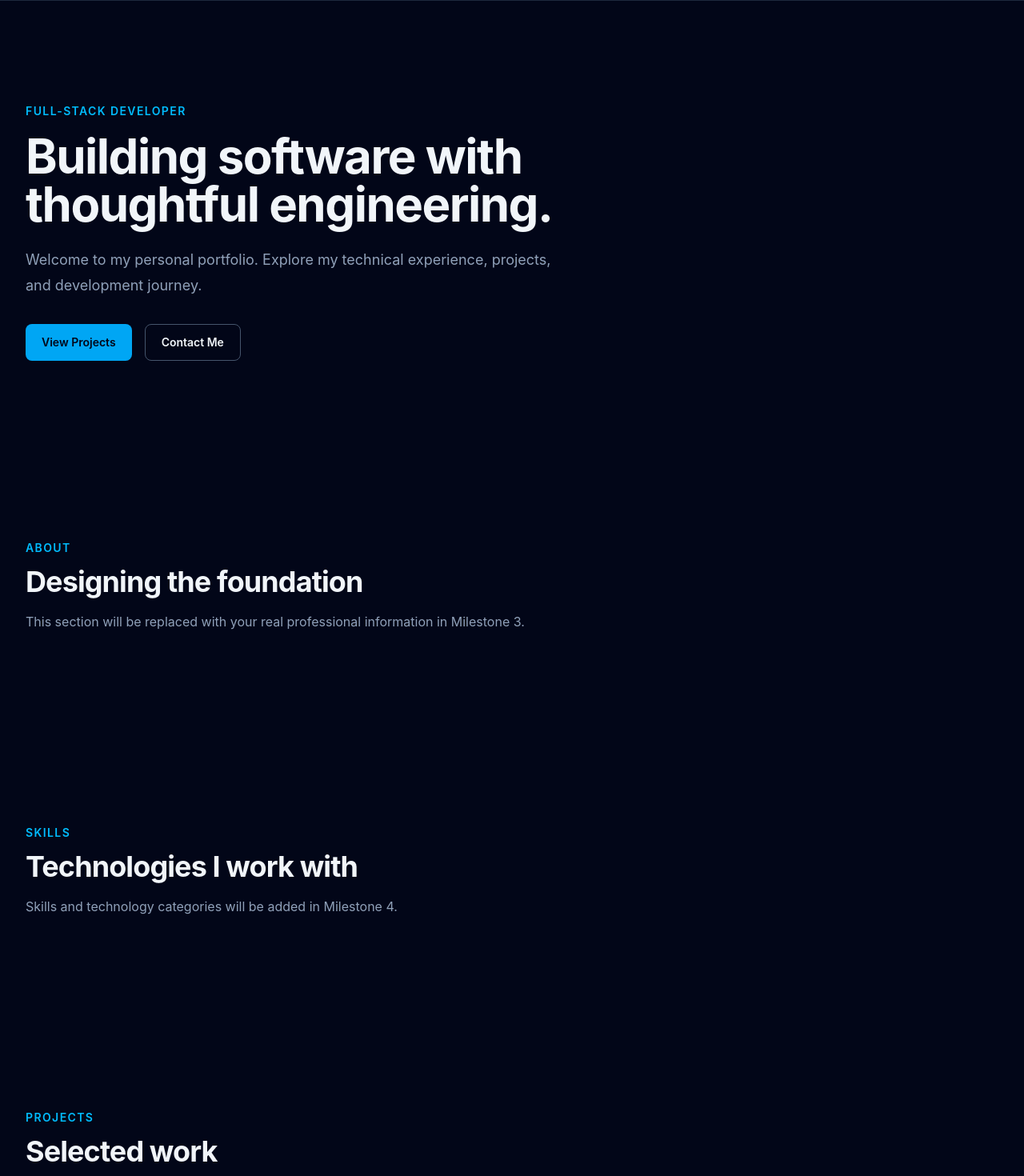
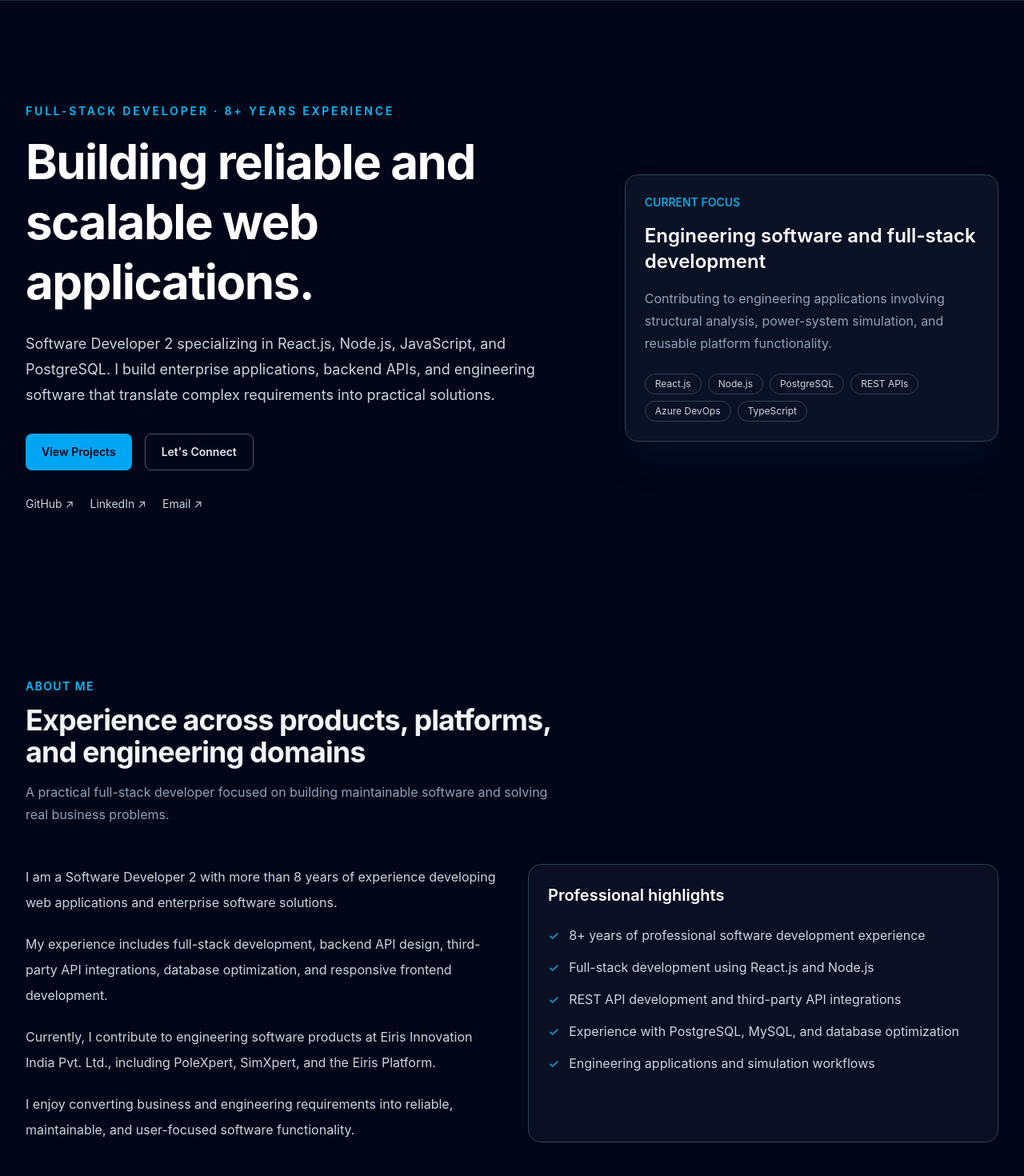
Before and after one commit to HarshalJaware/personal-portfolio, a React (Vite) app: page / in a window 1280 px wide. Shown: the part 80-1550 px from the top of the page at 80% size. Built offline with nearby package versions, Linux system fonts and the light colour scheme.

Commit message:
add hero and about section

```diff
--- a/src/App.jsx
+++ b/src/App.jsx
@@ -1,88 +1,37 @@
-import Button from './components/common/Button';
-import SectionHeading from './components/common/SectionHeading';
+
 import Container from './components/layout/Container';
+import Navbar from './components/layout/Navbar';
 import Footer from './components/layout/Footer';
-import Navbar from './components/layout/Navbar';
+import Hero from './components/sections/Hero';
+import About from './components/sections/About';
 
-function App() {
+const App = () => {
   return (
-    <div className="min-h-screen bg-slate-950">
+    <div className="min-h-screen bg-slate-950 text-slate-100">
       <Navbar />
 
       <main>
-        <section id="home" className="py-24 sm:py-32">
-          <Container>
-            <div className="max-w-3xl">
-              <p className="mb-4 text-sm font-semibold uppercase tracking-widest text-sky-400">
-                Full-Stack Developer
-              </p>
+        <Container>
+          <Hero />
+          <About />
 
-              <h1 className="text-4xl font-bold tracking-tight text-slate-100 sm:text-6xl">
-                Building software with thoughtful engineering.
-              </h1>
+          <section id="skills" className="min-h-40 py-20">
+            <h2 className="text-2xl font-bold">Skills</h2>
+          </section>
 
-              <p className="mt-6 max-w-2xl text-lg leading-8 text-slate-400">
-                Welcome to my personal portfolio. Explore my technical
-                experience, projects, and development journey.
-              </p>
+          <section id="projects" className="min-h-40 py-20">
+            <h2 className="text-2xl font-bold">Projects</h2>
+          </section>
 
-              <div className="mt-8 flex flex-wrap gap-4">
-                <Button href="#projects">
-                  View Projects
-                </Button>
-
-                <Button href="#contact" variant="secondary">
-                  Contact Me
-                </Button>
-              </div>
-            </div>
-          </Container>
-        </section>
-
-        <section id="about" className="py-24">
-          <Container>
-            <SectionHeading
-              eyebrow="About"
-              title="Designing the foundation"
-              description="This section will be replaced with your real professional information in Milestone 3."
-            />
-          </Container>
-        </section>
-
-        <section id="skills" className="py-24">
-          <Container>
-            <SectionHeading
-              eyebrow="Skills"
-              title="Technologies I work with"
-              description="Skills and technology categories will be added in Milestone 4."
-            />
-          </Container>
-        </section>
-
-        <section id="projects" className="py-24">
-          <Container>
-            <SectionHeading
-              eyebrow="Projects"
-              title="Selected work"
-              description="Project case studies will be added in Milestone 5."
-            />
-          </Container>
-        </section>
-
-        <section id="contact" className="py-24">
-          <Container>
-            <SectionHeading
-              eyebrow="Contact"
-              title="Let's connect"
-              description="The contact section will be implemented in Milestone 6."
-            />
-          </Container>
-        </section>
+          <section id="contact" className="min-h-40 py-20">
+            <h2 className="text-2xl font-bold">Contact</h2>
+          </section>
+        </Container>
       </main>
 
       <Footer />
     </div>
   );
-}
+};
 
 export default App;
--- a/src/components/common/Button.jsx
+++ b/src/components/common/Button.jsx
@@ -1,27 +1,35 @@
-function Button({
+
+const Button = ({
   children,
   href,
   variant = 'primary',
-  className = '',
-}) {
+  onClick,
+}) => {
+  const baseStyles =
+    'inline-flex items-center justify-center rounded-lg px-5 py-3 text-sm font-semibold transition';
+
   const variants = {
     primary:
       'bg-sky-500 text-slate-950 hover:bg-sky-400',
     secondary:
-      'border border-slate-600 text-slate-100 hover:border-sky-400 hover:text-sky-400',
+      'border border-slate-600 text-slate-200 hover:border-sky-400 hover:text-sky-400',
   };
 
-  const classes = `inline-flex items-center justify-center rounded-lg px-5 py-3 text-sm font-semibold transition-colors duration-200 ${variants[variant]} ${className}`;
+  const className = `${baseStyles} ${variants[variant]}`;
 
   if (href) {
     return (
-      <a className={classes} href={href}>
+      <a href={href} className={className}>
         {children}
       </a>
     );
   }
 
-  return <button className={classes}>{children}</button>;
-}
+  return (
+    <button type="button" onClick={onClick} className={className}>
+      {children}
+    </button>
+  );
+};
 
 export default Button;
--- /dev/null
+++ b/src/components/sections/About.jsx
@@ -0,0 +1,75 @@
+
+import SectionHeading from '../common/SectionHeading';
+
+const About = () => {
+  return (
+    <section id="about" className="py-20">
+      <SectionHeading
+        eyebrow="ABOUT ME"
+        title="Experience across products, platforms, and engineering domains"
+        description="A practical full-stack developer focused on building maintainable software and solving real business problems."
+      />
+
+      <div className="mt-12 grid gap-10 lg:grid-cols-[1fr_1fr]">
+        <div className="space-y-5 text-base leading-8 text-slate-300">
+          <p>
+            I am a Software Developer 2 with more than 8 years of experience
+            developing web applications and enterprise software solutions.
+          </p>
+
+          <p>
+            My experience includes full-stack development, backend API
+            design, third-party API integrations, database optimization,
+            and responsive frontend development.
+          </p>
+
+          <p>
+            Currently, I contribute to engineering software products at
+            Eiris Innovation India Pvt. Ltd., including PoleXpert,
+            SimXpert, and the Eiris Platform.
+          </p>
+
+          <p>
+            I enjoy converting business and engineering requirements into
+            reliable, maintainable, and user-focused software functionality.
+          </p>
+        </div>
+
+        <div className="rounded-2xl border border-slate-700 bg-slate-900/60 p-6">
+          <h3 className="text-xl font-semibold text-white">
+            Professional highlights
+          </h3>
+
+          <ul className="mt-6 space-y-4 text-slate-300">
+            <li className="flex gap-3">
+              <span className="text-sky-400">✓</span>
+              8+ years of professional software development experience
+            </li>
+
+            <li className="flex gap-3">
+              <span className="text-sky-400">✓</span>
+              Full-stack development using React.js and Node.js
+            </li>
+
+            <li className="flex gap-3">
+              <span className="text-sky-400">✓</span>
+              REST API development and third-party API integrations
+            </li>
+
+            <li className="flex gap-3">
+              <span className="text-sky-400">✓</span>
+              Experience with PostgreSQL, MySQL, and database optimization
+            </li>
+
+            <li className="flex gap-3">
+              <span className="text-sky-400">✓</span>
+              Engineering applications and simulation workflows
+            </li>
+          </ul>
+        </div>
+      </div>
+    </section>
+  );
+};
+
+export default About;
--- /dev/null
+++ b/src/components/sections/Hero.jsx
@@ -0,0 +1,102 @@
+
+import Button from '../common/Button';
+
+const Hero = () => {
+  return (
+    <section id="home" className="relative overflow-hidden py-24 sm:py-32">
+      <div className="absolute inset-0 -z-10 bg-sky-500/5" />
+
+      <div className="grid items-center gap-12 lg:grid-cols-[1.2fr_0.8fr]">
+        <div>
+          <p className="mb-4 text-sm font-semibold uppercase tracking-[0.2em] text-sky-400">
+            Full-Stack Developer · 8+ Years Experience
+          </p>
+
+          <h1 className="max-w-3xl text-4xl font-bold leading-tight tracking-tight text-white sm:text-5xl lg:text-6xl">
+            Building reliable and scalable web applications.
+          </h1>
+
+          <p className="mt-6 max-w-2xl text-lg leading-8 text-slate-300">
+            Software Developer 2 specializing in React.js, Node.js,
+            JavaScript, and PostgreSQL. I build enterprise applications,
+            backend APIs, and engineering software that translate complex
+            requirements into practical solutions.
+          </p>
+
+          <div className="mt-8 flex flex-wrap gap-4">
+            <Button href="#projects">
+              View Projects
+            </Button>
+
+            <Button href="#contact" variant="secondary">
+              Let's Connect
+            </Button>
+          </div>
+
+          <div className="mt-8 flex flex-wrap gap-5 text-sm">
+            <a
+              href="https://github.com/HarshalJaware"
+              target="_blank"
+              rel="noreferrer"
+              className="text-slate-300 transition hover:text-sky-400"
+            >
+              GitHub ↗
+            </a>
+
+            <a
+              href="https://www.linkedin.com/in/harshal-jaware-7714b4135/"
+              target="_blank"
+              rel="noreferrer"
+              className="text-slate-300 transition hover:text-sky-400"
+            >
+              LinkedIn ↗
+            </a>
+
+            <a
+              href="mailto:jawareharshal93@gmail.com"
+              className="text-slate-300 transition hover:text-sky-400"
+            >
+              Email ↗
+            </a>
+          </div>
+        </div>
+
+        <div className="rounded-2xl border border-slate-700 bg-slate-900/70 p-6 shadow-2xl shadow-sky-950/30">
+          <p className="text-sm font-medium text-sky-400">
+            CURRENT FOCUS
+          </p>
+
+          <h2 className="mt-4 text-2xl font-semibold text-white">
+            Engineering software and full-stack development
+          </h2>
+
+          <p className="mt-4 leading-7 text-slate-400">
+            Contributing to engineering applications involving structural
+            analysis, power-system simulation, and reusable platform
+            functionality.
+          </p>
+
+          <div className="mt-6 flex flex-wrap gap-2">
+            {[
+              'React.js',
+              'Node.js',
+              'PostgreSQL',
+              'REST APIs',
+              'Azure DevOps',
+              'TypeScript',
+            ].map((skill) => (
+              <span
+                key={skill}
+                className="rounded-full border border-slate-700 px-3 py-1 text-xs text-slate-300"
+              >
+                {skill}
+              </span>
+            ))}
+          </div>
+        </div>
+      </div>
+    </section>
+  );
+};
+
+export default Hero;
```
